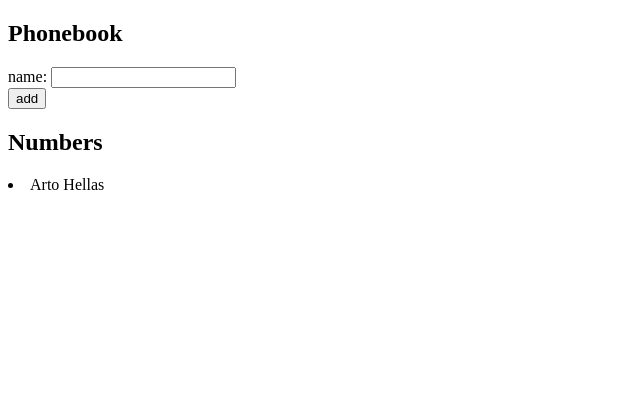
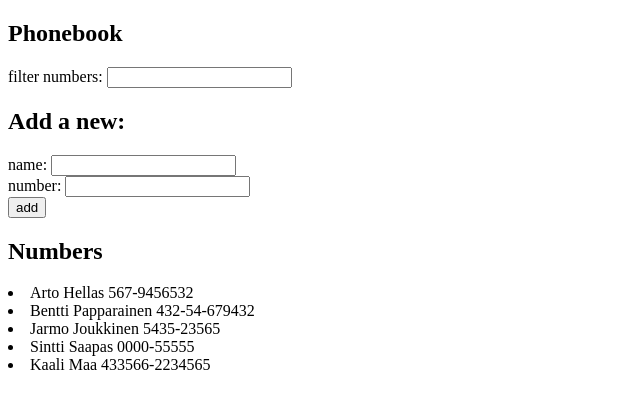
Before and after one commit to riikkaemilia/Fullstack-kurssi, a React (Create React App) app in the folder osa2/puhelinluettelo/: page / in a window 1280 px wide. Shown: the top 408 px of the page, without its empty margins (0-640 px from the left). Built offline with nearby package versions, Linux system fonts and the light colour scheme.

Commit message:
Tehtävän 2.10 palautus

```diff
--- a/osa2/puhelinluettelo/src/App.js
+++ b/osa2/puhelinluettelo/src/App.js
@@ -1,46 +1,70 @@
 import React, { useState } from 'react'
+import Filter from './components/Filter'
+import PersonForm from './components/PersonForm'
+import Person from './components/Person'
 
 const App = () => {
-  const [ persons, setPersons] = useState([
-    { name: 'Arto Hellas' }
+    const [persons, setPersons] = useState([
+        { name: 'Arto Hellas', number: '567-9456532' },
+        { name: 'Bentti Papparainen', number: '432-54-679432' },
+        { name: 'Jarmo Joukkinen', number: '5435-23565' },
+        { name: 'Sintti Saapas', number: '0000-55555' },
+        { name: 'Kaali Maa', number: '433566-2234565' }
     ])
-  const [ newName, setNewName ] = useState('')
+    const [newName, setNewName] = useState('')
+    const [newNumber, setNewNumber] = useState('')
+    const [newFilter, setFilter] = useState('')
 
-  const addName = (event) => {
+    const addInfo = (event) => {
         event.preventDefault()
-      const nameObject = {
-          name: newName
+        const infoObject = {
+            name: newName,
+            number: newNumber
         }
 
         const nameExists = persons.some(person => person.name === newName)
 
-      if (nameExists) {
+        if (infoObject.name === '') {
+            window.alert(`You must insert a name.`)
+        } else if (nameExists) {
             window.alert(`${newName} is already in the phonebook.`)
         } else {
-      setPersons(persons.concat(nameObject))
-      setNewName('') }
+            setPersons(persons.concat(infoObject))
+            setNewName('')
+            setNewNumber('')
+        }
     }
 
     const handleNameChange = (event) => {
-      console.log(event.target.value)
         setNewName(event.target.value)
     }
+
+    const handleNumberChange = (event) => {
+        setNewNumber(event.target.value)
+    }
+
+    const handleFilter = (event) => {
+        setFilter(event.target.value)
+    }
+
+    const numbersToShow = persons.filter(person => person.name.toLowerCase().includes(newFilter.toLowerCase())
+        || person.number.includes(newFilter))
 
     return (
         <div>
             <h2>Phonebook</h2>
-      <form onSubmit={addName}>
-        <div>
-          name: <input
-          value={newName}
-          onChange={handleNameChange}/>
-        </div>
-        <div>
-          <button type="submit">add</button>
-        </div>
-      </form>
+            <Filter handleFilter={handleFilter} />
+            <h2>Add a new:</h2>
+            <PersonForm
+                addInfo={addInfo}
+                newName={newName}
+                newNumber={newNumber}
+                handleNameChange={handleNameChange}
+                handleNumberChange={handleNumberChange} />
             <h2>Numbers</h2>
-      {persons.map(person => <li key={person.name}>{person.name}</li>)}
+            {numbersToShow.map(person =>
+                <Person key={person.name} persons={person} />
+            )}
         </div>
     )
 
--- /dev/null
+++ b/osa2/puhelinluettelo/src/components/Filter.js
@@ -0,0 +1,12 @@
+import React from 'react'
+
+const Filter = ({ handleFilter }) => {
+    return (
+        <div>
+            filter numbers: <input
+                onChange={handleFilter} />
+        </div>
+    )
+}
+
+export default Filter
--- /dev/null
+++ b/osa2/puhelinluettelo/src/components/Person.js
@@ -0,0 +1,9 @@
+import React from 'react'
+
+const Person = ({ persons }) => {
+    return (
+        <li>{persons.name} {persons.number}</li>
+    )
+}
+
+export default Person
--- /dev/null
+++ b/osa2/puhelinluettelo/src/components/PersonForm.js
@@ -0,0 +1,23 @@
+import React from 'react'
+
+const PersonForm = ({ addInfo, newName, newNumber, handleNameChange, handleNumberChange }) => {
+    return (
+        <form onSubmit={addInfo}>
+            <div>
+                name: <input
+                    value={newName}
+                    onChange={handleNameChange} />
+            </div>
+            <div>
+                number: <input
+                    value={newNumber}
+                    onChange={handleNumberChange} />
+            </div>
+            <div>
+                <button type="submit">add</button>
+            </div>
+        </form>
+    )
+}
+
+export default PersonForm
```
Lines whose indentation alone changed are shown as unchanged.
